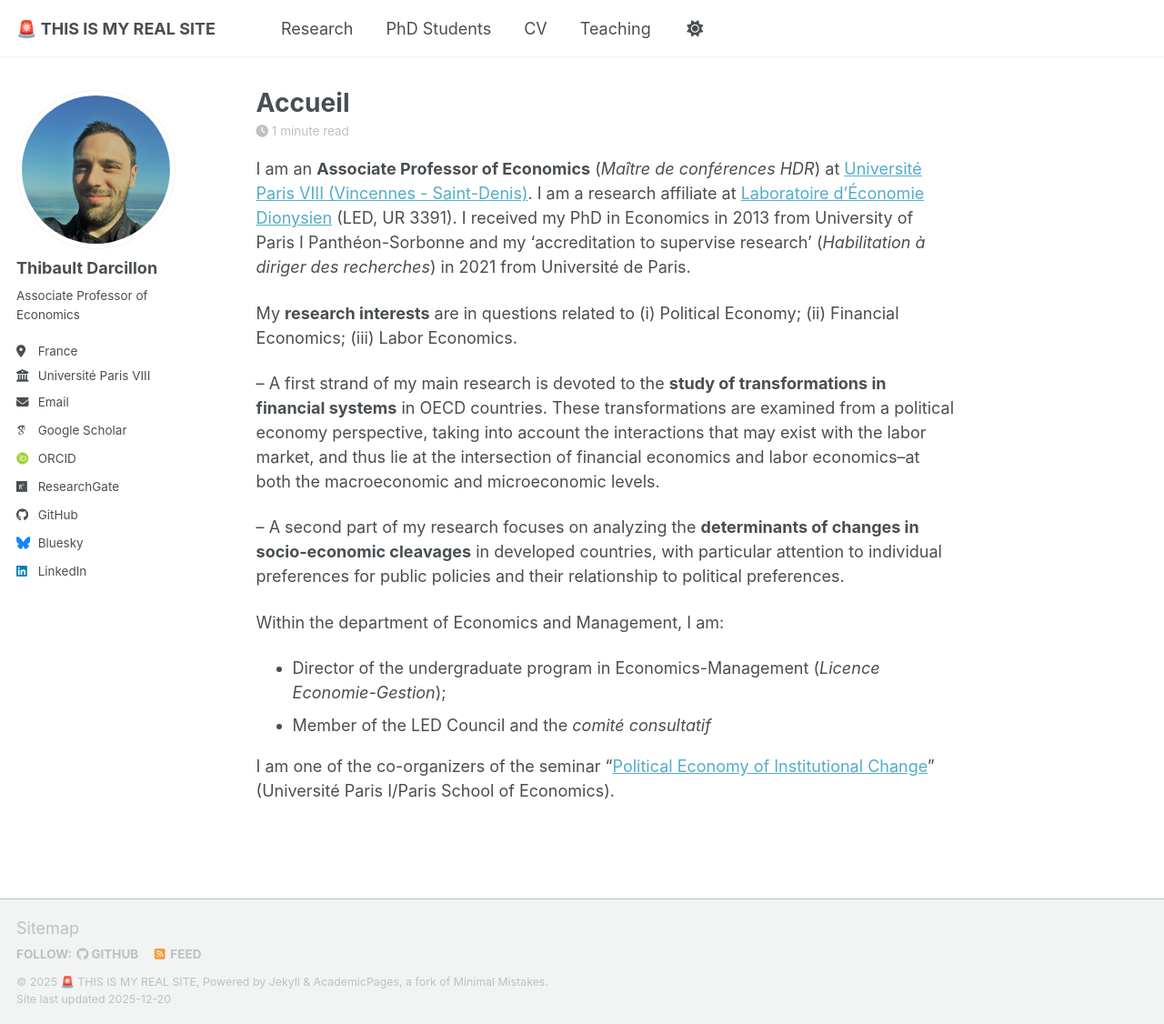
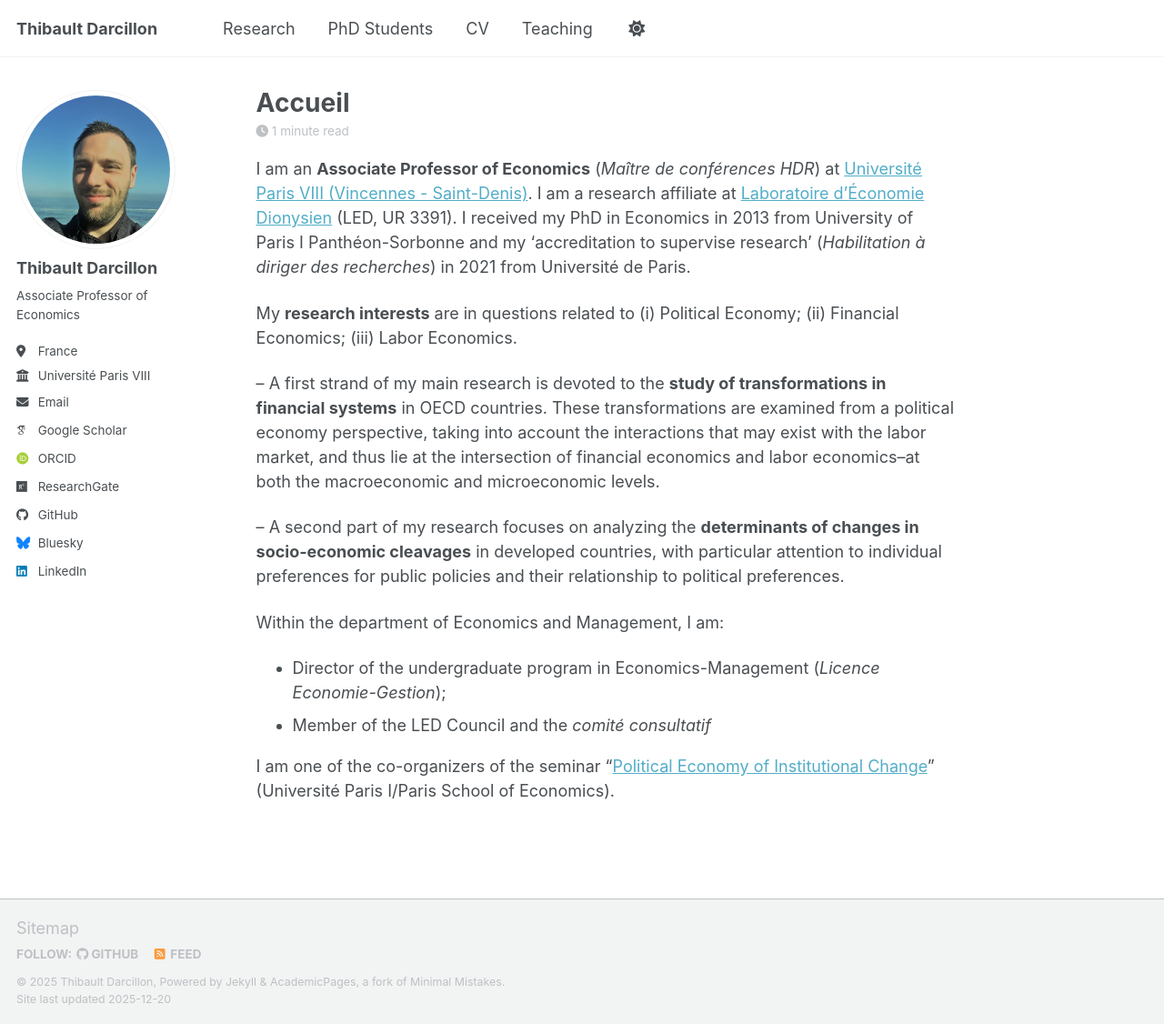
Before and after one commit to thibaultdarcillon/thibaultdarcillon.github.io, a Jekyll site: the page built from _pages/about.md, in a window 1280 px wide and 1126 px high. Shown: the whole window at 91% size. Built offline with Jekyll 4.4.1, drawn with Linux system fonts in a browser that asks for light colours; some web fonts are replaced; a script bundle is joined from its source files by our own code; library files that are not in the unit come from our copies.

Commit message:
Fix site title

```diff
--- a/_config.yml
+++ b/_config.yml
@@ -9,8 +9,8 @@
 # Basic Site Settings
 locale                   : "en-US"
 site_theme               : "default" # Currently available options are "default", "air"
-title: "🚨 THIS IS MY REAL SITE"
-description: "If you see this, GitHub Pages is fixed" # Update this with a general description of your site, this is the default if not overridden by a page
+title: "Thibault Darcillon"
+description: "Associate Professor of Economics" # Update this with a general description of your site, this is the default if not overridden by a page
 url                      : https://thibaultdarcillon.github.io # The base hostname & protocol for your site e.g. "https://[your GitHub username].github.io",
                                                            # or if you already have some other page hosted on Github then use "https://[your GitHub username].github.io/[Your Repo Name]"
 baseurl                  : "" # the subpath of your site, e.g. "/blog"
```
